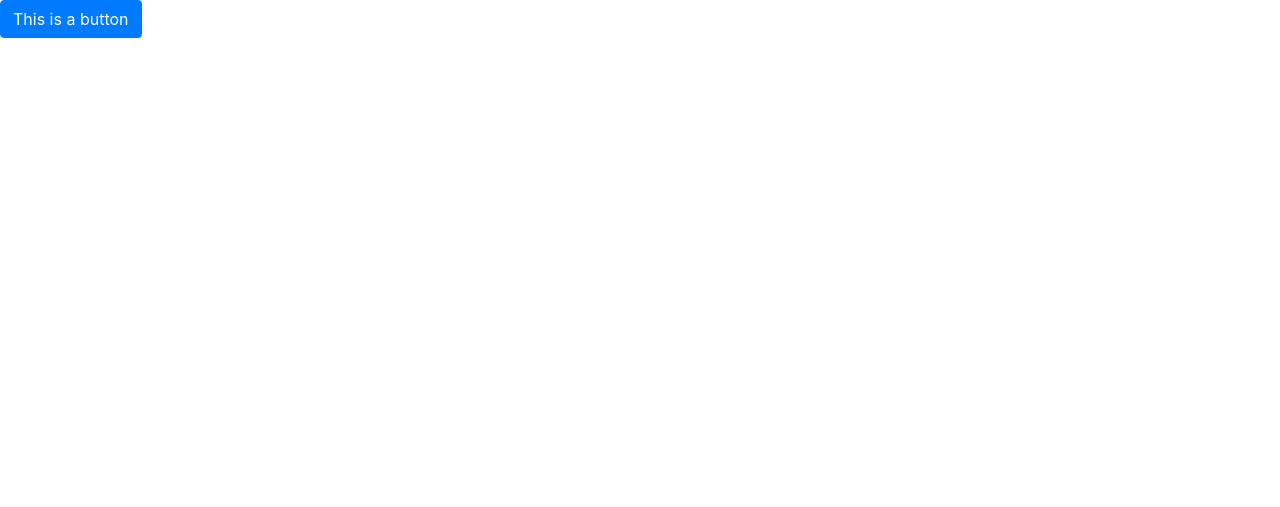
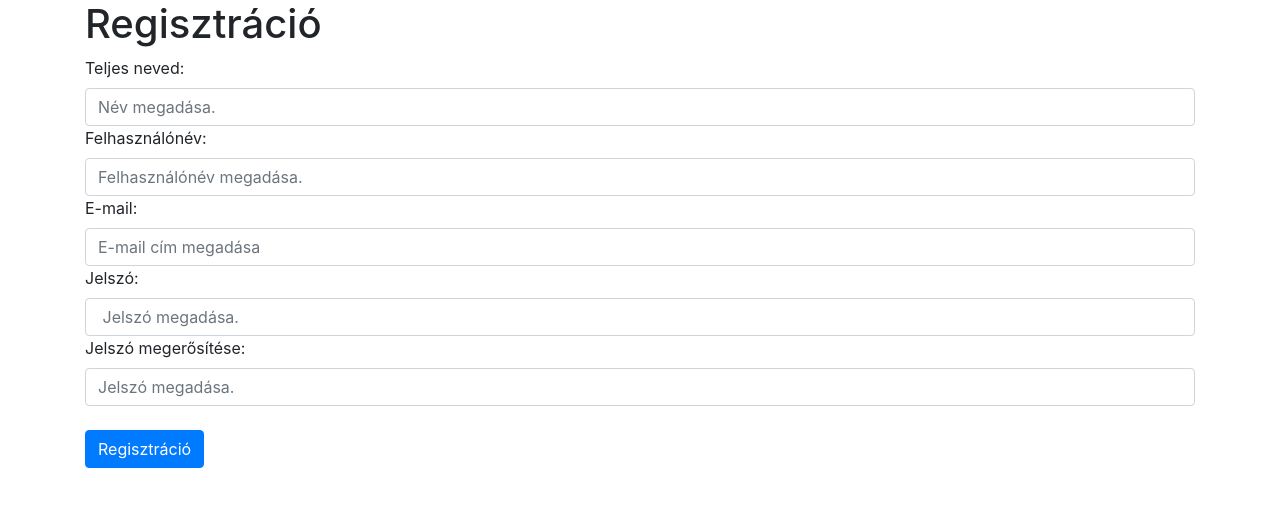
Before and after one commit to pl2team/PL2-repository, a CodeIgniter app: page /okito/index.php/users/Registration in a window 1280 px wide. Shown: the top 507 px of the page. Run offline with CodeIgniter, Linux system fonts and the light colour scheme; some libraries are stand-ins or nearby versions.

Commit message:
Form hozzáadása a viewhoz és helperek betöltése(form,url)

```diff
--- a/okito/application/controllers/Users.php
+++ b/okito/application/controllers/Users.php
@@ -4,6 +4,7 @@ class Users extends CI_Controller{
 
     public function Registration(){
         $this->load->helper('url');
+        $this->load->helper('form');
         $this->load->view('registration');
     }
     public function register(){
--- a/okito/application/views/registration.php
+++ b/okito/application/views/registration.php
@@ -6,6 +6,26 @@
     <title>Regisztráció</title>
     </head>
     <body>
-        <p class="btn btn-primary">This is a button</p>
+        <div class="container">
+            <h1>Regisztráció</h1>
+            <?php echo form_open('users/register');?>
+                <div>
+                    <div class="form-group">
+                       <label>Teljes neved:</label>
+                       <input type="text" class="form-control" name="name" placeholder="Név megadása.">
+                       <label>Felhasználónév:</label>
+                       <input type="text" class="form-control" name="username" placeholder="Felhasználónév megadása.">
+                       <label>E-mail: </label>
+                       <input type="email" class="form-control" name="email" placeholder="E-mail cím megadása">
+                       <label>Jelszó:</label>
+                       <input type="password" class="form-control" name="password" placeholder=" Jelszó megadása.">
+                       <label>Jelszó megerősítése:</label>
+                       <input type="password" class="form-control" name="password2" placeholder="Jelszó megadása.">
+                    <br>
+                <button type="submit" class ="btn btn-primary ">Regisztráció</button>
+                </div>
+            </div>
+            <?php echo form_close();?>
+        </div>
     </body>
 </html>
```
